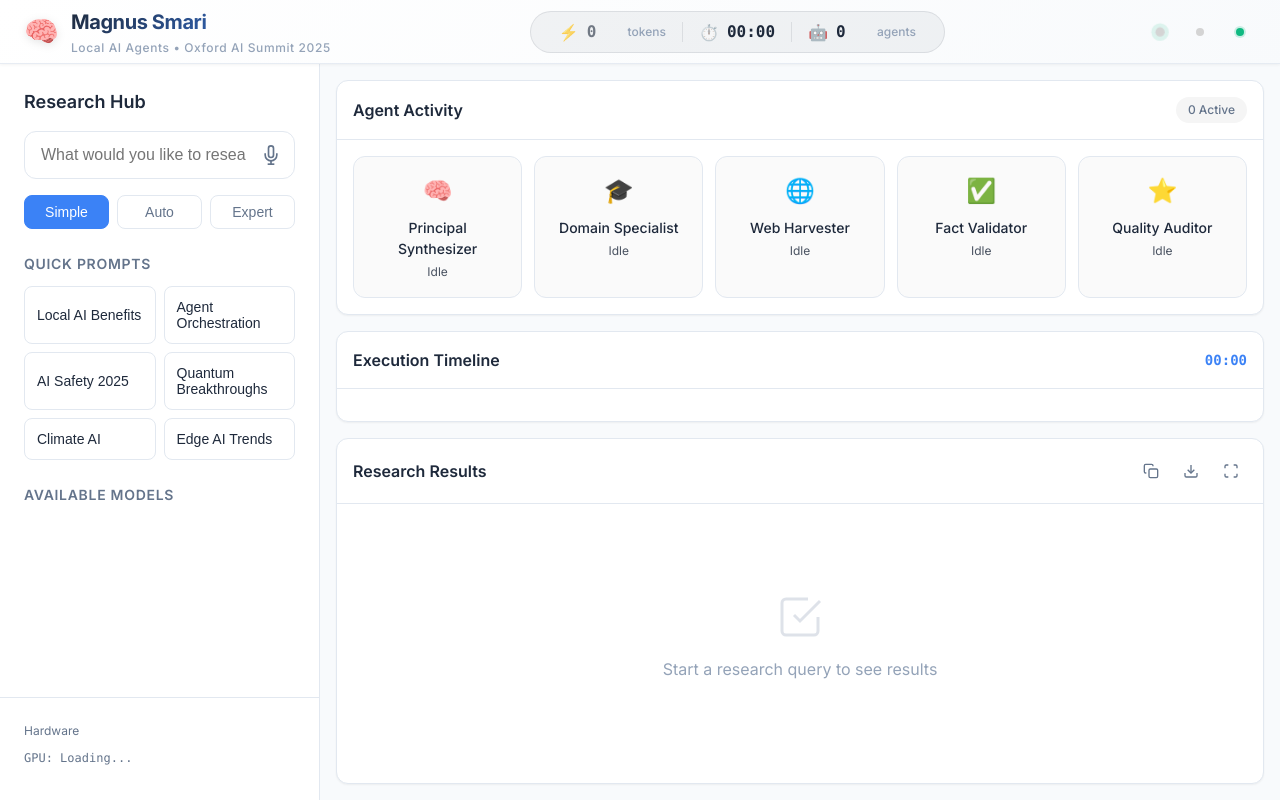
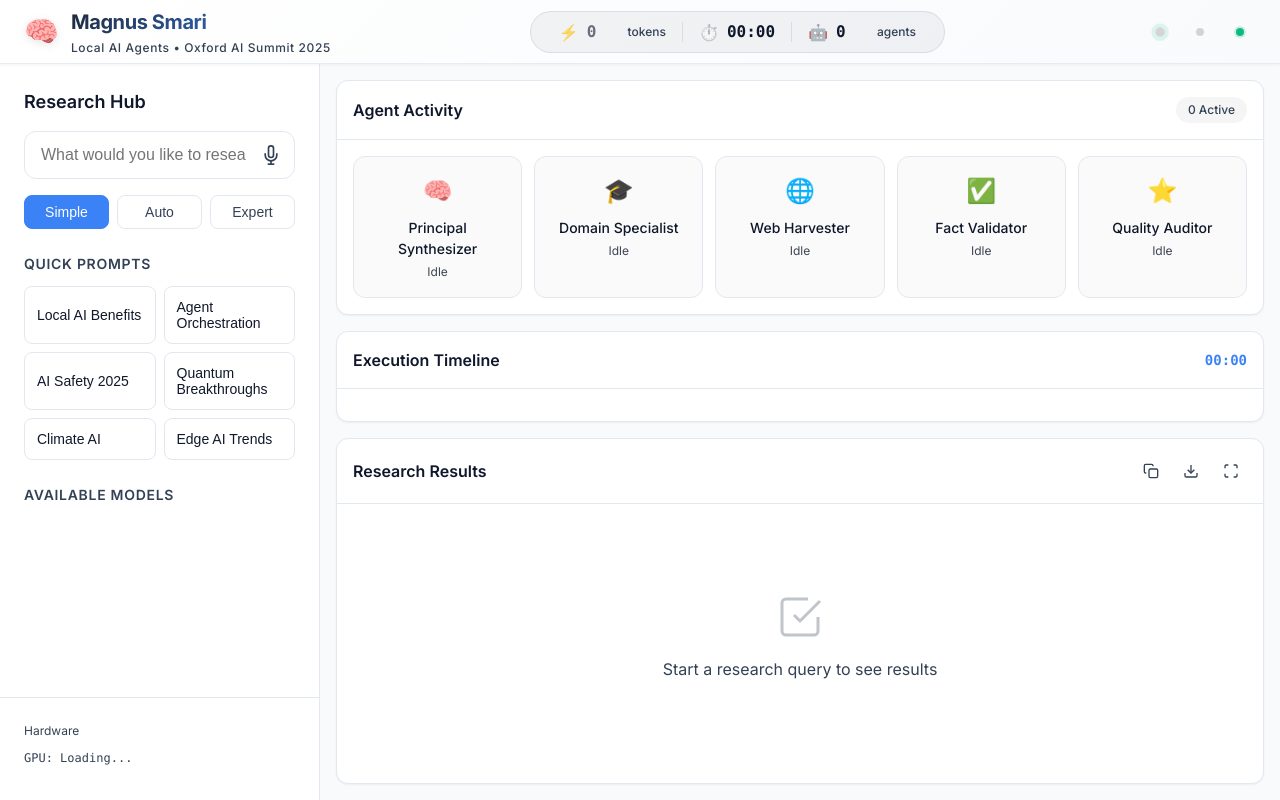
Before and after one commit to Magnussmari/Oxford-AI-Summit-2025-Local-Agents, a plain HTML site: page demo/static/index.html in a window 1280 px wide. Drawn offline with nearby package versions, Linux system fonts and the light colour scheme; no server answers.

Commit message:
fixed text contrast

```diff
--- a/demo/static/style.css
+++ b/demo/static/style.css
@@ -39,9 +39,9 @@
     --border-color: #E2E8F0;
 
     /* Text Colors */
-    --text-primary: #1E293B;
-    --text-secondary: #64748B;
-    --text-muted: #94A3B8;
+    --text-primary: #0F172A;
+    --text-secondary: #334155;
+    --text-muted: #475569;
 
     /* Typography */
     --font-display: 'Inter', -apple-system, BlinkMacSystemFont, sans-serif;
@@ -168,7 +168,7 @@ body {
 
 .logo-subtitle {
     font-size: var(--text-xs);
-    color: var(--text-muted);
+    color: var(--text-secondary);
     font-weight: 500;
     letter-spacing: 0.05em;
     margin-top: 2px;
@@ -221,7 +221,7 @@ body {
 
 .stat-label {
     font-size: var(--text-xs);
-    color: var(--text-muted);
+    color: var(--text-secondary);
     font-weight: 500;
     margin-left: 4px;
 }
@@ -479,7 +479,7 @@ body {
 
 .model-size {
     font-size: var(--text-xs);
-    color: var(--text-muted);
+    color: var(--text-secondary);
 }
 
 /* System Info */
@@ -700,7 +700,7 @@ body {
     align-items: center;
     justify-content: center;
     height: 100%;
-    color: var(--text-muted);
+    color: var(--text-secondary);
     text-align: center;
 }
 
@@ -837,7 +837,7 @@ body {
 .timeline-time {
     font-family: var(--font-mono);
     font-size: var(--text-xs);
-    color: var(--text-muted);
+    color: var(--text-secondary);
     min-width: 50px;
 }
 
```
Also changed, not shown: 2 other files.
